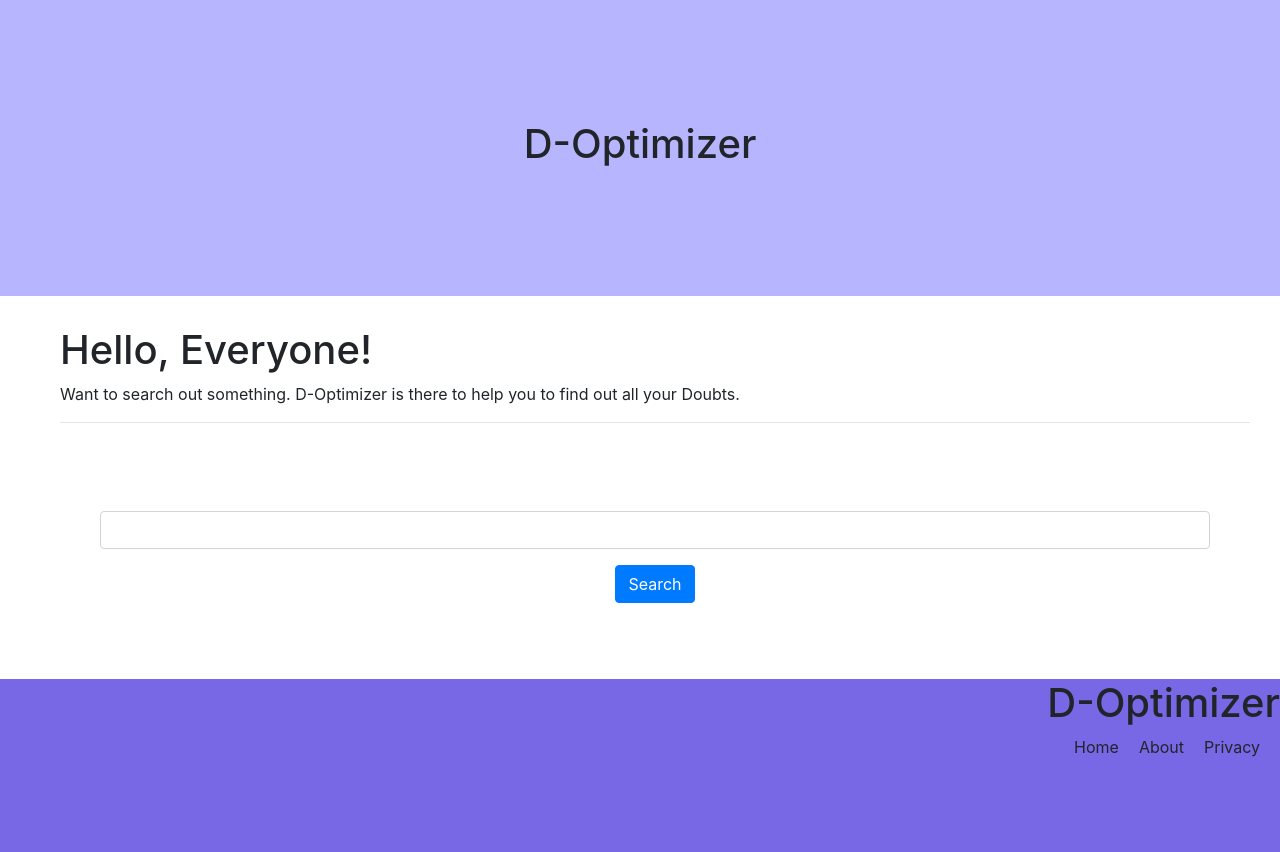
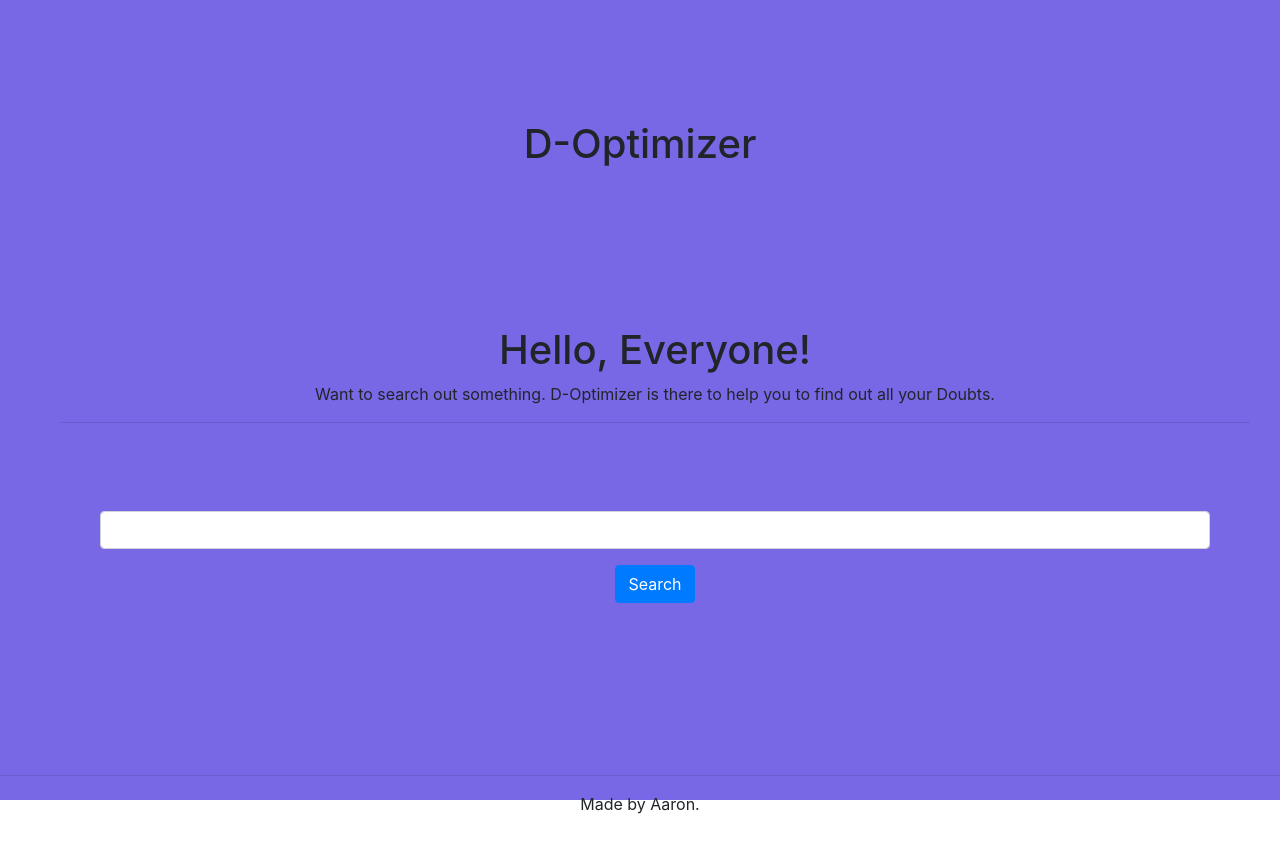
Before and after one commit to aaron-creator/Search-Engine, a React (Create React App) app: page / in a window 1280 px wide. Shown: the top 852 px of the page. Built offline with nearby package versions, Linux system fonts and the light colour scheme.

Commit message:
updated.

```diff
--- a/src/App.js
+++ b/src/App.js
@@ -8,7 +8,7 @@ class App extends Component {
   render() {
     return (
 
-      <div className="container-full">
+      <div className="containerholder">
         <div className="top-container">
           <h1 className="logoName">D-Optimizer</h1>
         </div>
@@ -16,12 +16,12 @@ class App extends Component {
           <Home />
         </div>
         <div className="bottom-container">
-        <h1 className="bottom-logo">D-Optimizer</h1>
-        <ul className="bottom-list">
-          <li>Home</li>
-          <li>About</li>
-          <li>Privacy</li>
-        </ul>
+          <div className="bottom-logo1">
+          </div>
+          <hr></hr>
+          <div className="bottom-logo2">
+            <p className="bottomlogoName">Made by Aaron.</p>
+          </div>
         </div>
       </div>
     );
--- a/src/components/Home.js
+++ b/src/components/Home.js
@@ -40,11 +40,13 @@ class Home extends Component {
     return (
       <div className="SearchBoxHolder">
 
-          <h1>Hello, Everyone!</h1>
-          <p className="para">
-            Want to search out something. D-Optimizer is there to help you to
-            find out all your Doubts.
-          </p>
+          <div className="headlabelcontainer">
+            <h1 className="headlabel">Hello, Everyone!</h1>
+            <p className="para">
+              Want to search out something. D-Optimizer is there to help you to
+              find out all your Doubts.
+            </p>
+          </div>
           <hr></hr>
           <br></br>
           <br></br>
--- a/src/index.css
+++ b/src/index.css
@@ -11,26 +11,44 @@ code {
   font-family: source-code-pro, Menlo, Monaco, Consolas, 'Courier New',
     monospace;
 }
+.headlabelcontainer{
+  justify-content: center;
+}
+.headlabel{
+  text-align: center;
+}
 .para{
   background-color: "#fff";
   margin: 0;
+  text-align: center;
+}
+.containerholder{
+  display: flex;
+  flex-direction: column;
+  flex: 1;
+  width: 100%;
+  height:100vh;
+  background-color:#7868e6;
+
 }
 .top-container{
   display: flex;
+  justify-content: flex-start;
   flex-direction: column;
   width:100%;
-  background-color:#b8b5ff;
+  /* background-color:#7868e6; */
 }
 .bottom-container{
   width:100%;
-  height: 300px;
-  margin: 0;
-  background-color:#7868e6;
+  height: 100%;
+  /* background-color:#7868e6; */
+  justify-content: flex-end;
 }
 .middle-container{
   margin: 0;
   justify-content: center;
-  background-color:#fff;
+  /*background-color:#7868e6;
+  padding: 50px; */
 }
 .logoName{
   justify-content: center;
@@ -41,18 +59,30 @@ code {
   margin: 0;
   padding: 30px 30px 60px 60px;
 }
-.bottom-list{
+/* .bottom-list{
   margin-right: 20px;
-}
-ul{
+} */
+/* ul{
   display: flex;
   justify-content: flex-end;
-}
-li{
+  margin-top: 50px;
+} */
+/* li{
   display: flex;
   padding-left: 20px;
+  padding: 20px;
+} */
+.bottom-logo1{
+  display: flex;
+  flex-direction: column;
+  width: 100%;
+  height: 66%;
+  justify-content: flex-start;
 }
-.bottom-logo{
+
+.bottom-logo2{
   display: flex;
-  justify-content: flex-end
+  justify-content: center;
+  text-align: end;
+  margin-top: 10px;
 }
```
